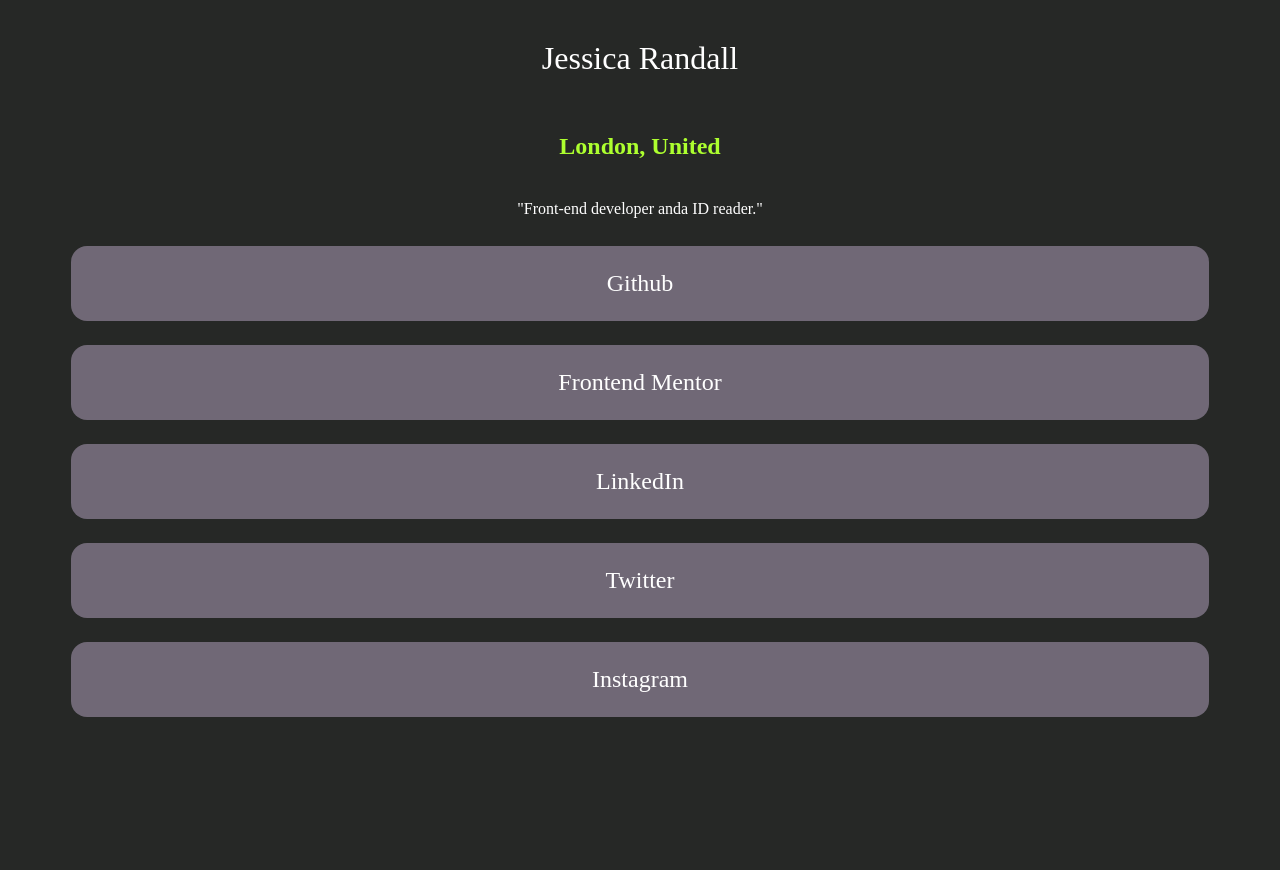
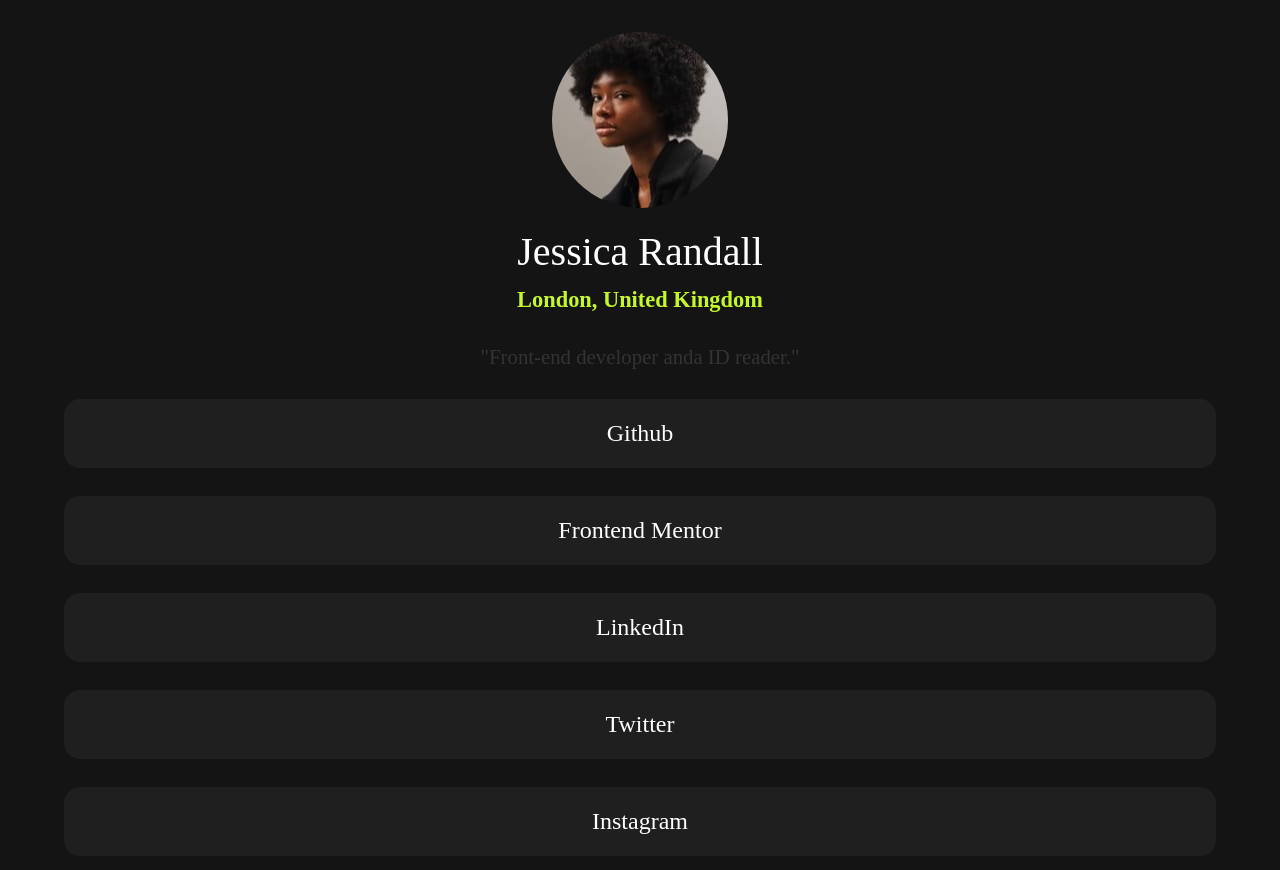
Before and after one commit to jyokarianlia/Novato01, a plain HTML site: page index.html in a window 1280 px wide. Before the commit the page ends 800 px from the top, so only its background shows below. Drawn offline with Linux system fonts and the light colour scheme.

Commit message:
Disenio movil

```diff
--- a/index.css
+++ b/index.css
@@ -1,6 +1,12 @@
+* {
+  margin: 0;
+  padding: 0;
+}
+
 body {
-  background: #262826;
-  font-size: 12px;
+  background: hsl(0, 0%, 8%) ;
+  font-size: 14px;
+  color: hsl(0, 0%, 100%);
 }
 
 .card{
@@ -9,28 +15,38 @@
   align-items: center;
 }
 
+.fotoPerfil {
+  border-radius: 50%;
+  margin-top: 2rem;
+}
+
 .origen{
-  color: greenyellow;
   font-weight: bolder;
+  margin-bottom: 2rem;
+  color: hsl(75, 94%, 57%);
+  font-size: 1.4rem;
 }
 
 .info{
-  font-size: 1rem ;
+  font-size: 1.3rem ;
+  margin-bottom: 1rem;
+  color: hsl(0, 0%, 20%) ;
 }
 
 p{
-  color: #fff;
   font-size: 1.5rem;
 }
 
 .nombre{
-  font-size: 2rem;
+  font-size: 2.5rem;
+  margin: 0.5em 0px 0.3em 0px;
 }
 
 .habilidad{
-  background: #706876 ;
+  background: hsl(0, 0%, 12%) ;
   width: 90%;
   text-align: center;
   margin: 1em 0px;
+  padding: 1.5em 0px;
   border-radius: 1rem;
 }
--- a/index.html
+++ b/index.html
@@ -10,9 +10,9 @@
 
 <body>
   <div class="card">
-    <img class="fotoPerfil" src="" alt="" />
+    <img class="fotoPerfil" src="assets/avatar-jessica.jpeg" alt="avatar-jessica.jpeg" />
     <p class="nombre">Jessica Randall</p>
-    <p class="origen">London, United</p>
+    <p class="origen">London, United Kingdom</p>
     <p class="info">"Front-end developer anda ID reader."</p>
 
     <div class="habilidad">
```
Also changed, not shown: assets/avatar-jessica.jpeg (added).
